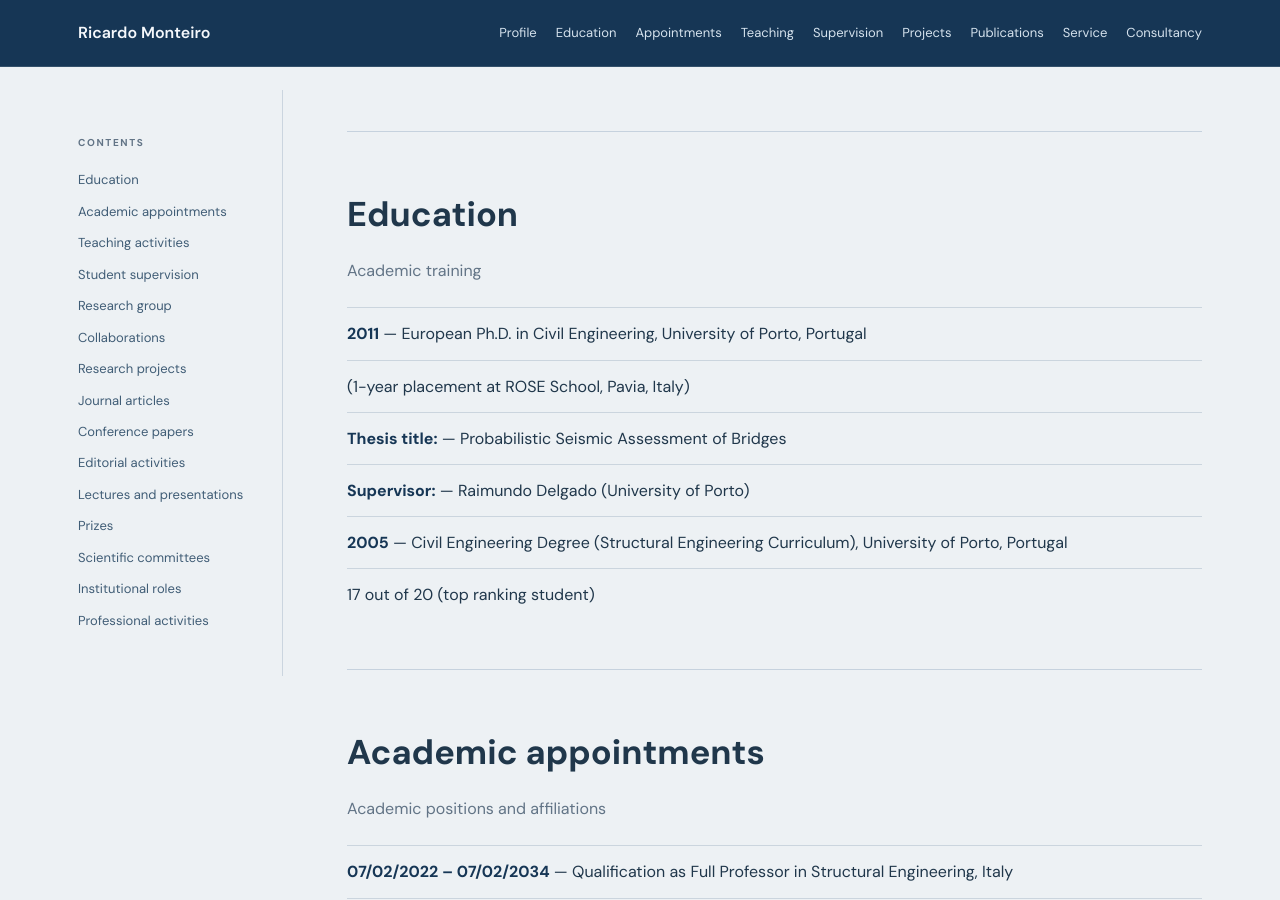
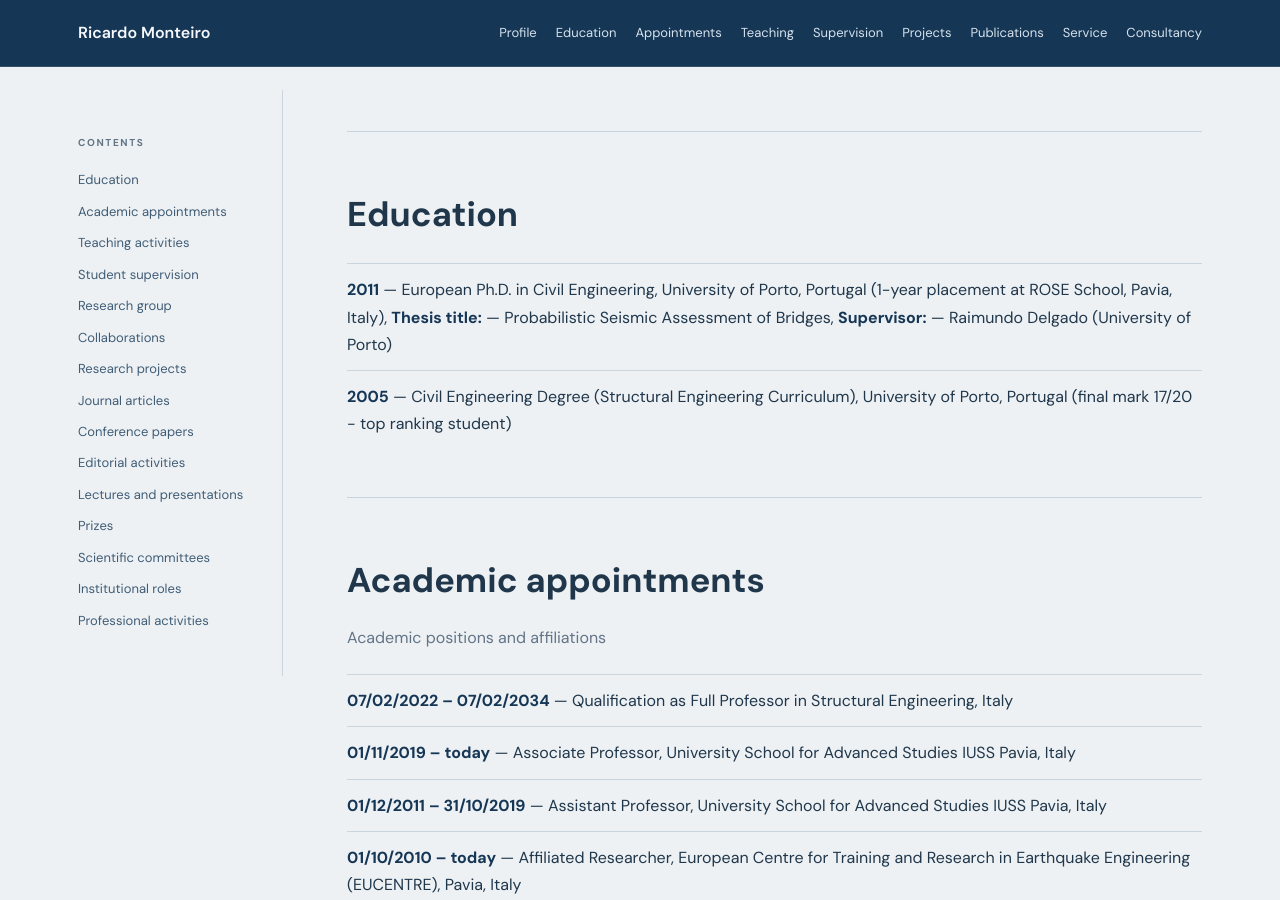
Before and after one commit to rncmonteiro/cv, a Jekyll site: the page built from index.md, in a window 1280 px wide and 900 px high, scrolled down 865 px. Built offline with Jekyll 4.4.1, drawn with Linux system fonts in a browser that asks for light colours.

Commit message:
Condense education details into single lines

```diff
--- a/_includes/content/education.md
+++ b/_includes/content/education.md
@@ -1,10 +1,4 @@
 ## Education
 
-Academic training
-
-- **2011** — European Ph.D. in Civil Engineering, University of Porto, Portugal
-- (1-year placement at ROSE School, Pavia, Italy)
-- **Thesis title:** — Probabilistic Seismic Assessment of Bridges
-- **Supervisor:** — Raimundo Delgado (University of Porto)
-- **2005** — Civil Engineering Degree (Structural Engineering Curriculum), University of Porto, Portugal
-- 17 out of 20 (top ranking student)
+- **2011** — European Ph.D. in Civil Engineering, University of Porto, Portugal (1-year placement at ROSE School, Pavia, Italy), **Thesis title:** — Probabilistic Seismic Assessment of Bridges,  **Supervisor:** — Raimundo Delgado (University of Porto)
+- **2005** — Civil Engineering Degree (Structural Engineering Curriculum), University of Porto, Portugal (final mark 17/20 - top ranking student)
```
